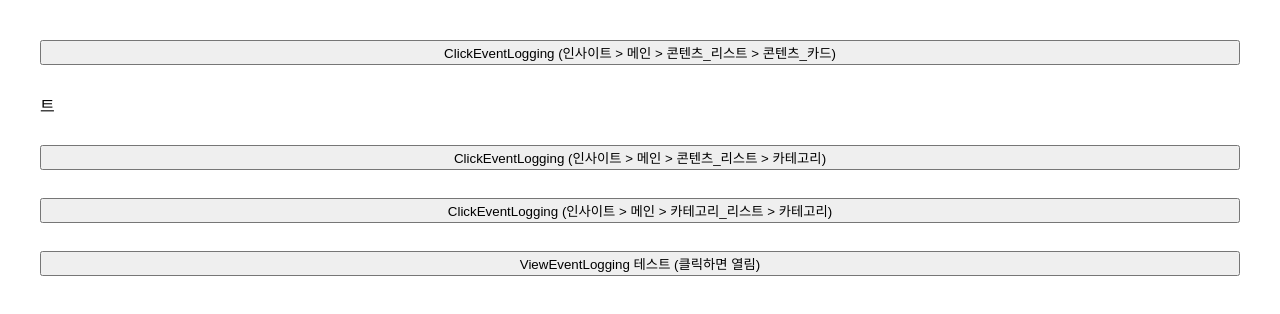
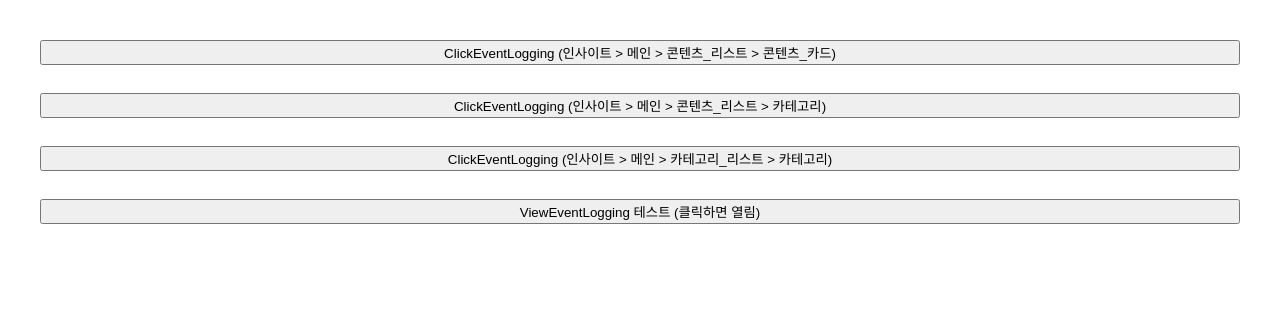
Before and after one commit to moresoo/event-logging-for-react, a Next.js app: page / in a window 1280 px wide. Shown: the top 314 px of the page. Built offline with nearby package versions, Linux system fonts and the light colour scheme.

Commit message:
[CHORE] 오타

```diff
--- a/src/pages/index.tsx
+++ b/src/pages/index.tsx
@@ -14,7 +14,7 @@ export default function Home() {
           {`ClickEventLogging (인사이트 > 메인 > 콘텐츠_리스트 > 콘텐츠_카드)`}
         </button>
       </ClickEventLogging>
-      트
+
       <ClickEventLogging
         path={['인사이트', '메인', '콘텐츠_리스트', '카테고리']}
         property={{ name: '엔젤투자' }}
@@ -23,6 +23,7 @@ export default function Home() {
           {`ClickEventLogging (인사이트 > 메인 > 콘텐츠_리스트 > 카테고리)`}
         </button>
       </ClickEventLogging>
+
       <ClickEventLogging
         path={['인사이트', '메인', '카테고리_리스트', '카테고리']}
         property={{ name: '엔젤투자' }}
@@ -31,6 +32,7 @@ export default function Home() {
           {`ClickEventLogging (인사이트 > 메인 > 카테고리_리스트 > 카테고리)`}
         </button>
       </ClickEventLogging>
+
       <button onClick={() => setIsVisible((prev) => !prev)}>
         ViewEventLogging 테스트 (클릭하면 열림)
       </button>
```
